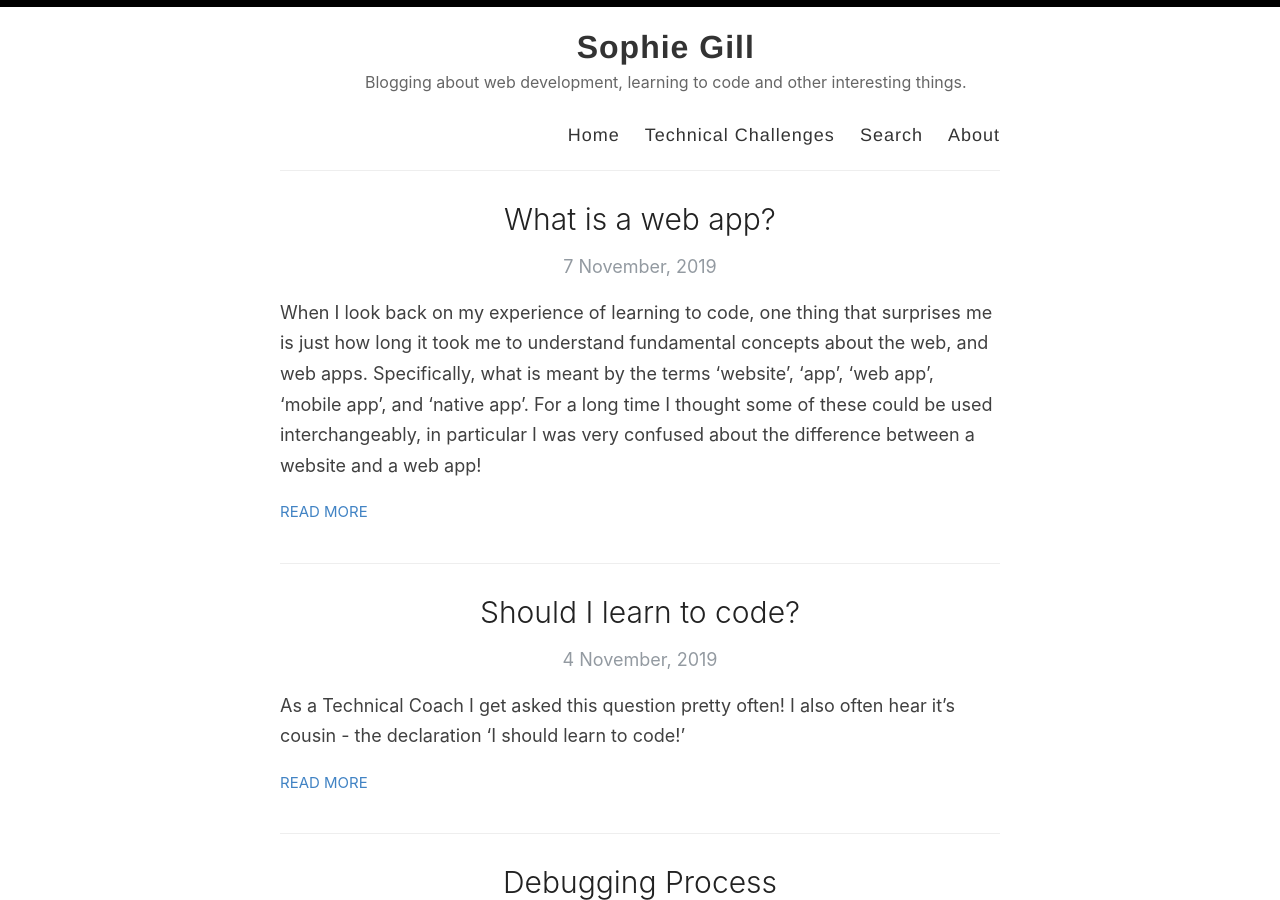
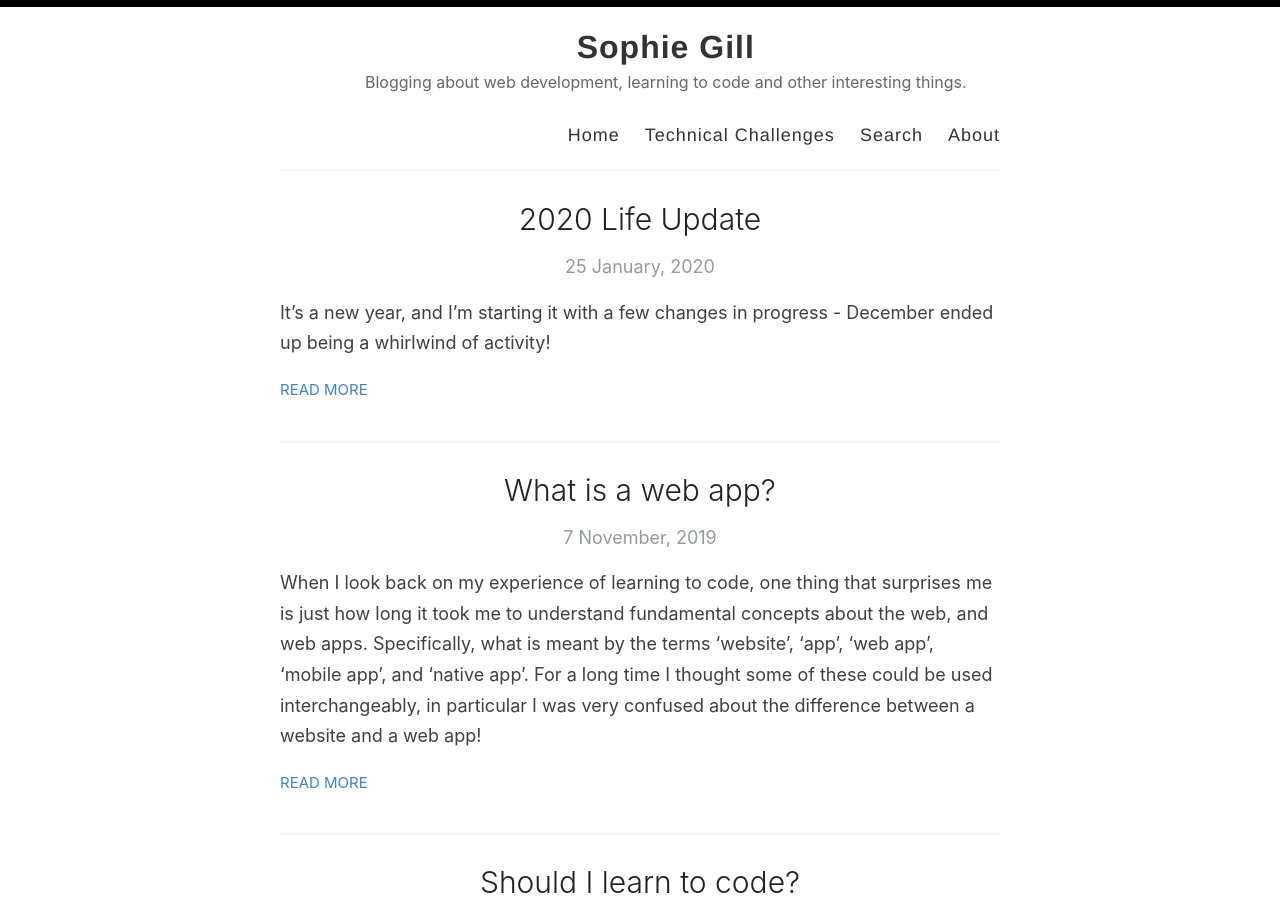
Before and after one commit to soph-g/soph-g.github.io, a Jekyll site: the page built from index.html, in a window 1280 px wide and 900 px high. Built offline with Jekyll 4.4.1, drawn with Linux system fonts in a browser that asks for light colours; the list of posts is cut into pages by our own code; some of the changed lines change nothing that is shown.

Commit message:
adds post about life changes

```diff
--- a/_posts/2020-01-16-life-update.md
+++ b/_posts/2020-01-16-life-update.md
@@ -1,9 +1,9 @@
 ---
 layout: post
 title: "2020 Life Update"
-date: 2020-01-16 00:00:00 +0000
+date: 2020-01-25 00:16:10 +0000
 categories: [life, habits]
-published: false
+published: true
 ---
 
 It's a new year, and I'm starting it with a few changes in progress - December ended up being a whirlwind of activity!
@@ -14,6 +14,22 @@
 
 <!--more-->
 
-As I move back into a developer role I've also decided to go on my own educational adventure - I'm going to start a part-time Computer Science BSc.
+It turns out that a lot of the habits I want to work on are connected to learning - turns out there's a lot I want to learn. Here's the list as it currently stands:
 
-My first modules will start in April, and I am hoping to complete the degree in 5 years. It's a fully remote course, so it can fit around my life, and it's also one of the first of it's kind.
+## Bulgarian
+My partner is Bulgarian so I've been learning the language for a few months. Progress has been slow, but steady. I'm starting to understand and form more complex sentences, and try to spend 15-30 minutes a day learning the language.
+
+## Computer Science
+I'm leaving education as a job, but have decided to continue my own education! I've been thinking about doing a second undergrad degree for years, and have finally taken the plunge. I'll be starting a BSc in Computer Science in April. It's fully remote and will take 6 years to complete.
+
+I'm not entirely sure I'll have the time, but I'm hoping that if I can find an hour a day then I'll be able to keep up.
+
+## iPad Lettering
+Finally a fun one! I started learning Calligraphy a few years ago but didn't enjoy getting through so much paper. I have an iPad pro and Apple pencil, so this year I want to practice lettering and journalling using the iPad. I'm also hoping to use the iPad for the majority of university notes.
+
+Again, I'm aiming to find a little bit of time every day to practice this skill. Aiming for 15-30 minutes a day. I don't think I'll manage anything quite as impressive as this though...
+
+ ![Beautiful iPad notes](../images/beautiful-ipad-notes.png)
+ _Image from the [GoodNotes blog](https://medium.goodnotes.com/how-to-create-good-looking-notes-on-the-ipad-50289cb37d90)_
+
+ As always, habits are about progress and just keeping going. It's important to keep habits realistic, and not give up after missing a day or two. I think it's also really important to not have any expectations about progress or goals. Instead I try to find enjoyment in the practice itself - progress cannot be controlled, but it also cannot be avoided with daily practice.
```
Also changed, not shown: 1 other file.
